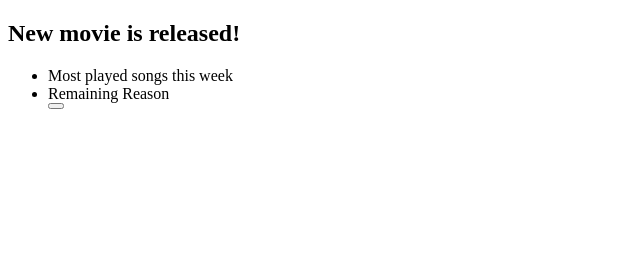
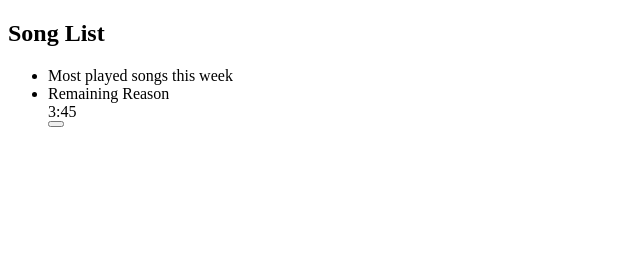
Before and after one commit to marwanbayoumi/media_aggregator, a Flask app: page /album/1 in a window 1280 px wide. Shown: the part 34-300 px from the top of the page, without its empty margins (0-640 px from the left). Run offline with Flask 3, Linux system fonts and the light colour scheme; data that the repository does not hold is empty; parts of the project's set-up code (start-up, migrations or seed data) failed here and were passed over.

Commit message:
FEAT: Adjust album song list layout for better column sizing and fix typo

```diff
--- a/templates/album_view.html
+++ b/templates/album_view.html
@@ -14,19 +14,21 @@
       src="{{ album.cover }}"
       alt="Movie" />
   </figure>
+
     <div class="card-body">
-    <h2 class="card-title">New movie is released!</h2>
+      <h2 class="card-title">Song List</h2>
       <ul class="list bg-base-100 rounded-box shadow-md max-w-full">
 
-  <li class="p-4 pb-2 text-xs opacity-60 tracking-wide">Most played songs this week</li>
+      <li class="p-4 pb-2 text-xs opacity-60 tracking-wide max-w-full">Most played songs this week</li>
+      <li class="list-row flex items-center justify-between p-2">
 
-  <li class="list-row max-w-full">
-
-    <div class="text-xs uppercase font-semibold opacity-60">Remaining Reason</div>
+      <div class="text-sm font-semibold">Remaining Reason</div>
+      <div class="text-sm opacity-70">3:45</div> <!-- Placeholder for song length -->
       <button class="btn btn-square btn-ghost">
         <svg class="size-[1.2em]" xmlns="http://www.w3.org/2000/svg" viewBox="0 0 24 24"><g stroke-linejoin="round" stroke-linecap="round" stroke-width="2" fill="none" stroke="currentColor"><path d="M19 14c1.49-1.46 3-3.21 3-5.5A5.5 5.5 0 0 0 16.5 3c-1.76 0-3 .5-4.5 2-1.5-1.5-2.74-2-4.5-2A5.5 5.5 0 0 0 2 8.5c0 2.3 1.5 4.05 3 5.5l7 7Z"></path></g></svg>
       </button>
-
+        </li>
+      </ul>
       </div>
     </li>
     </div>
```
Lines whose indentation alone changed are shown as unchanged.
